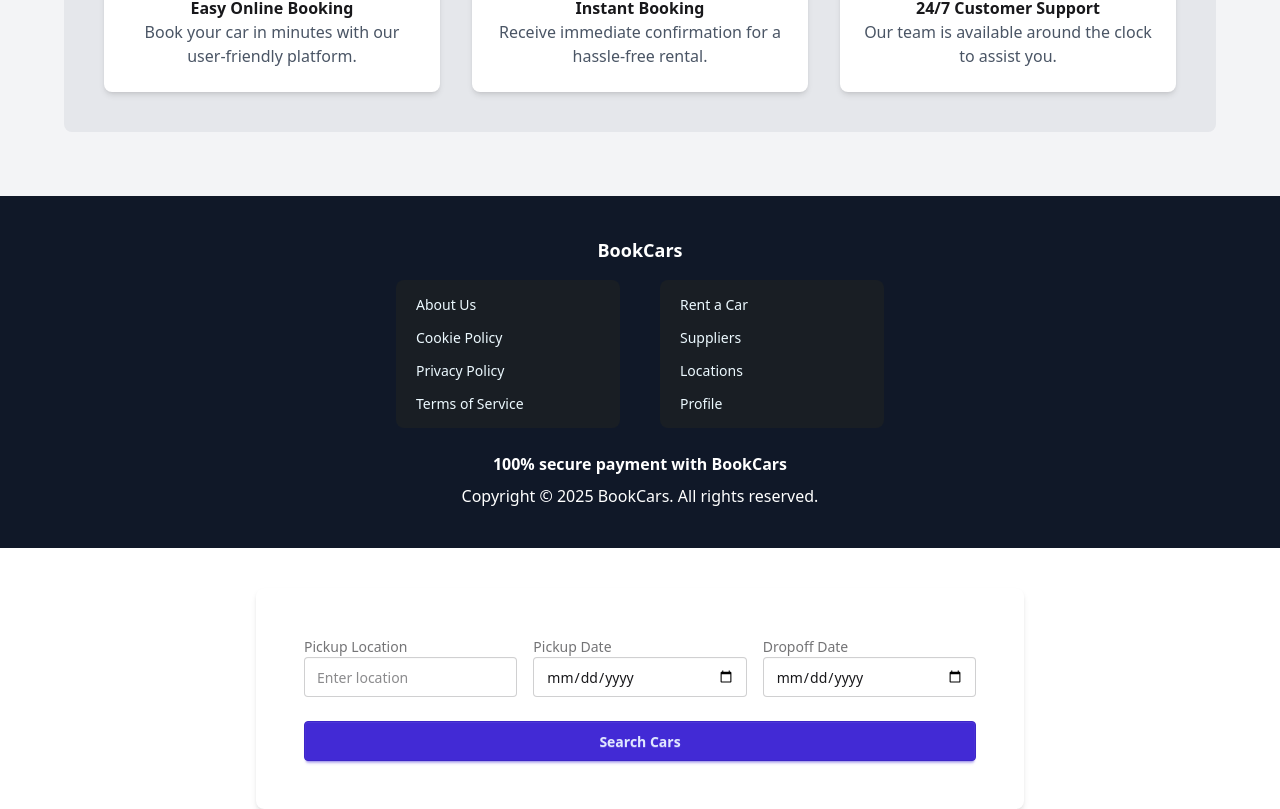
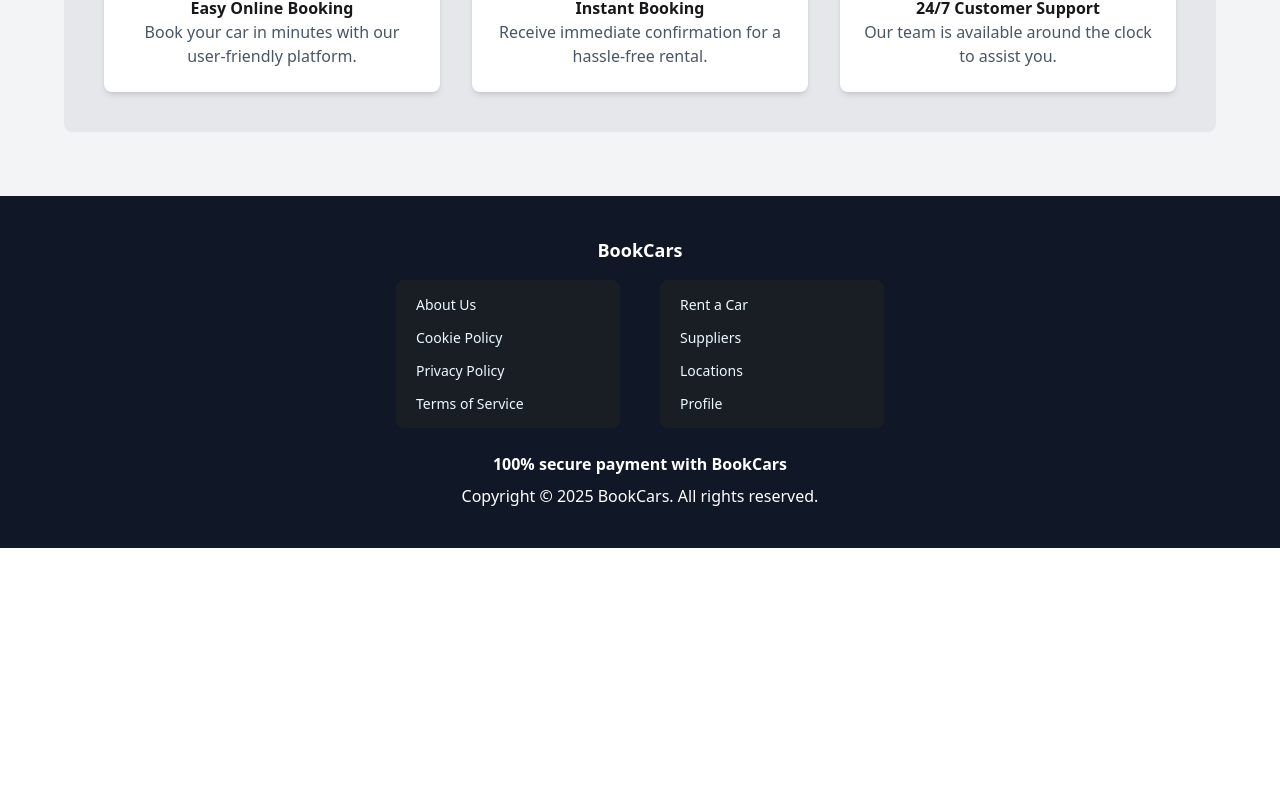
Before and after one commit to arunabhajana/online-car-rental-platform, a React (Vite) app: page / in a window 1280 px wide. Shown: the part 1405-2214 px from the top of the page. After the commit the page ends 1953 px from the top, so only its background shows below. Built offline with nearby package versions, Linux system fonts and the light colour scheme; no server answers.

Commit message:
fixed SearchSection Re-Render

```diff
--- a/src/App.jsx
+++ b/src/App.jsx
@@ -8,8 +8,7 @@
 import LoginPage from "./pages/LoginPage";
 import RegistrationPage from "./pages/RegistrationPage";
 import EditListingPage from "./pages/EditListingsPage";
-import SearchResultsPage from "./pages/SearchResultsPage"; // ✅ Import SearchResultsPage
-import SearchSection from "./components/SearchSection"; // ✅ Import SearchSection
+import SearchResultsPage from "./pages/SearchResultsPage";
 
 function App() {
   return (
@@ -17,7 +16,6 @@
       <Routes>
         <Route path="/" element={<>
           <HomePage />
-          <SearchSection />  {/* ✅ Added SearchSection to HomePage */}
         </>} />
         <Route path="/suppliers" element={<SuppliersPage />} />
         <Route path="/listings" element={<ListingsPage />} />
```
